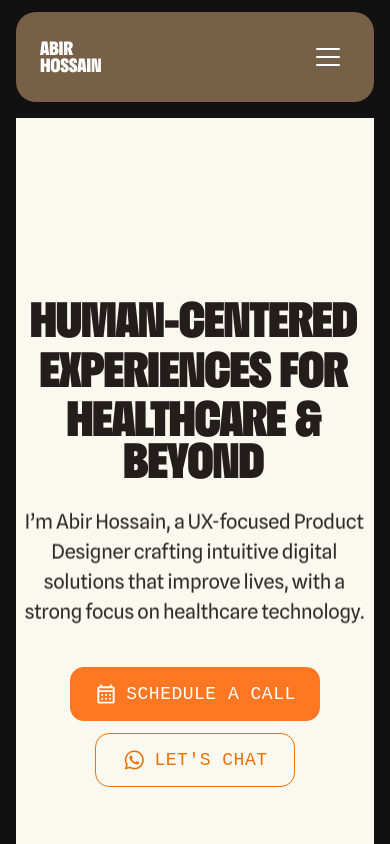
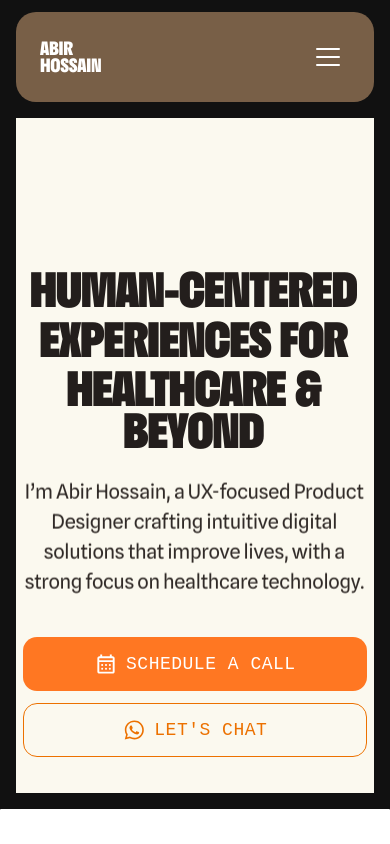
Before and after one commit to abir12344/Abir-s-portfolio, a plain HTML site: page index.html in a window 390 px wide. Shown: the top 844 px of the page. Drawn offline with Linux system fonts and the light colour scheme; a web font is replaced by a local one.

Commit message:
fixed bug

```diff
--- a/style.css
+++ b/style.css
@@ -581,9 +581,11 @@ body.menu-open .nav-toggle-bar:nth-child(3) {
     background: #FBF9EF;
     display: flex;
     justify-content: center;
+    align-items: start;
+    height: 80vh;
 
     text-align: center;
-    padding: 130px 0;
+    padding: 100px 0;
   }
 }
 
@@ -2668,6 +2670,17 @@ body:not(.theme-footer):not(.theme-cta) .footer {
   gap: 64px;
 }
 
+.footer-container {
+  display: flex;
+  justify-content: space-between;
+  gap: 10px;
+  padding: 60px 0;
+  width: min(100%, 1260px);
+  max-width: 1260px;
+  margin: 0 auto;
+  align-items: stretch;
+}
+
 @media (max-width: 500px) {
   .footer-container-main {
     display: flex;
@@ -2678,16 +2691,6 @@ body:not(.theme-footer):not(.theme-cta) .footer {
     margin: 0px;
   }
 
-
-.footer-container {
-  display: flex;
-  justify-content: space-between;
-  gap: 10px;
-  padding: 60px 0;
-  width: min(100%, 1260px);
-  max-width: 1260px;
-  margin: 0 auto;
-  align-items: stretch;
 }
 
 /* LEFT SIDE */
@@ -3068,12 +3071,12 @@ body:not(.theme-footer):not(.theme-cta) .footer {
 
 @media (max-width: 500px) {
   .hero-actions {
-    width: auto;
+    width: 96%;
     gap: 12px;
   }
 
   .hero-actions .btn-box,
   .hero-actions .btn-chat {
-    width: auto;
-  }
-}
+    width: 100%;
+  }
+}
```
